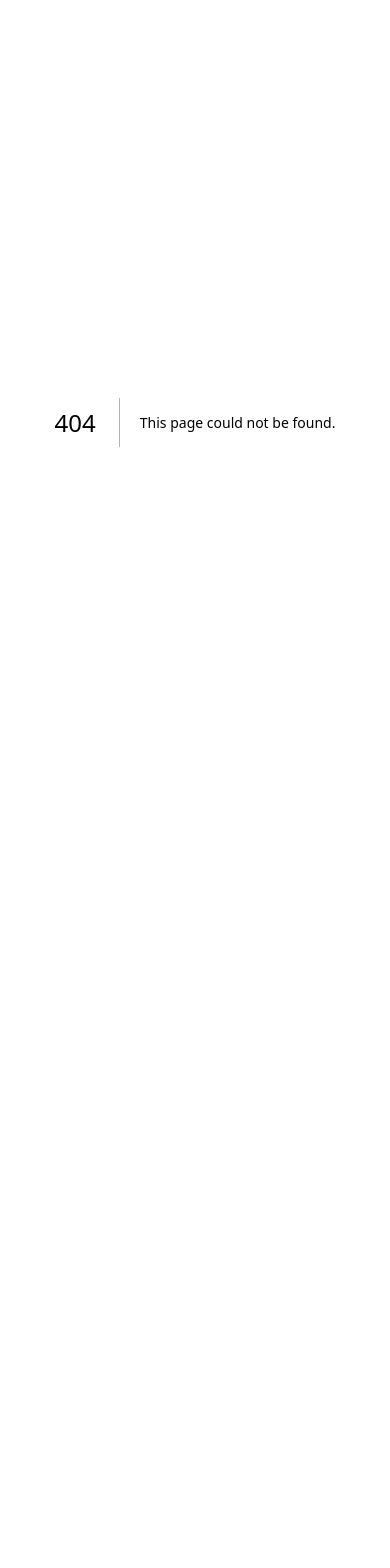
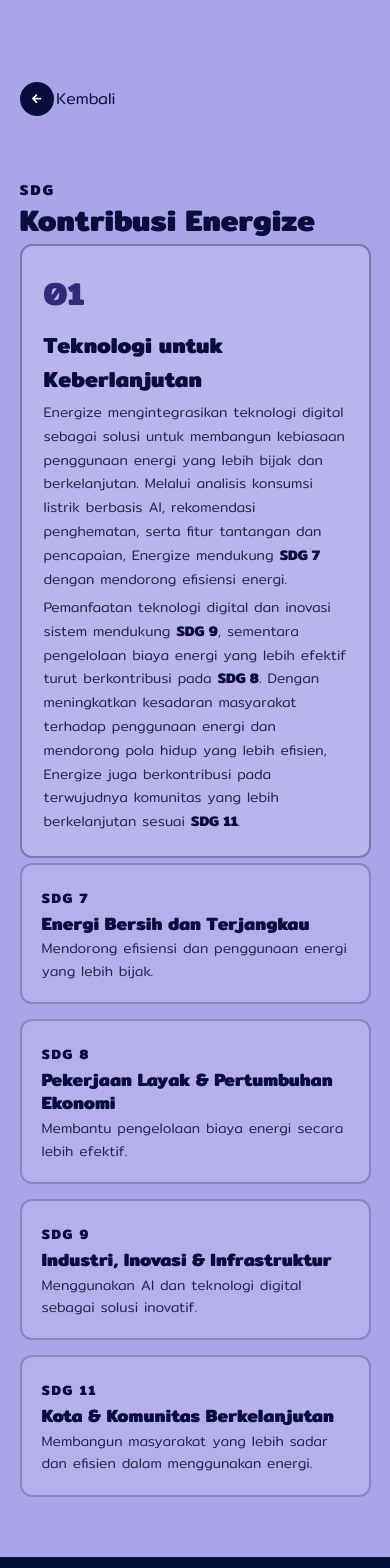
Before and after one commit to vixxic/Energize-itechnocup, a Next.js app: page /Tentang in a window 390 px wide. Before the commit this address had no page. Shown: the top 1568 px of the page. Before the commit the page ends 844 px from the top, so only its background shows below. Built offline with nearby package versions, Linux system fonts and the light colour scheme; what @ant-design/nextjs-registry would draw is missing.

Commit message:
add sdg page

```diff
--- /dev/null
+++ b/app/Tentang/Tentang.css
@@ -0,0 +1,208 @@
+.tentang-page {
+  padding: 5vw 8vw 6vw;
+  background-color: #aaa5e8;
+  color: #080d3d;
+}
+
+.back-btn-con {
+  display: flex;
+  align-items: center;
+  gap: 0.7vw;
+  margin-bottom: 4vw;
+}
+
+.back-btn-con button {
+  width: 2.2vw;
+  height: 2.2vw;
+  min-width: 32px;
+  min-height: 32px;
+  display: flex;
+  align-items: center;
+  justify-content: center;
+  border: none;
+  border-radius: 50%;
+  background-color: #080d3d;
+  color: white;
+  cursor: pointer;
+}
+
+.back-btn-con span {
+  font-size: 1rem;
+  font-weight: 600;
+}
+
+.sdg-content {
+  max-width: 1100px;
+  margin: 0 auto;
+}
+
+.sdg-heading {
+  margin-bottom: 2vw;
+}
+
+.sdg-heading span {
+  font-size: 0.9rem;
+  font-weight: 700;
+  letter-spacing: 0.15em;
+  color: #080d3d;
+}
+
+.sdg-heading h2 {
+  margin: 0.4vw 0 0;
+  font-size: clamp(30px, 3vw, 48px);
+  line-height: 1.1;
+  color: #080d3d;
+}
+
+.sdg-card {
+  display: grid;
+  grid-template-columns: 80px 1fr;
+  gap: 2vw;
+  padding: 2.5vw;
+  border: 2px solid rgba(8, 13, 61, 0.35);
+  border-radius: 12px;
+  background-color: rgba(255, 255, 255, 0.18);
+}
+
+.sdg-card-number {
+  font-size: 2.5rem;
+  font-weight: 700;
+  color: #312a77;
+}
+
+.sdg-card-content h3 {
+  margin: 0 0 1.2vw;
+  font-size: clamp(22px, 2vw, 30px);
+  color: #080d3d;
+}
+
+.sdg-card-content p {
+  margin: 0 0 1.2vw;
+  max-width: 850px;
+  font-size: clamp(15px, 1.1vw, 18px);
+  line-height: 1.8;
+  color: #24234d;
+}
+
+.sdg-card-content p:last-child {
+  margin-bottom: 0;
+}
+
+.sdg-card-content strong {
+  color: #080d3d;
+}
+
+.sdg-list {
+  display: grid;
+  grid-template-columns: repeat(2, 1fr);
+  gap: 1.2vw;
+  margin-top: 1.2vw;
+}
+
+.sdg-item {
+  padding: 1.8vw;
+  border: 2px solid rgba(8, 13, 61, 0.25);
+  border-radius: 12px;
+  background-color: rgba(255, 255, 255, 0.13);
+  transition: 0.25s ease;
+}
+
+.sdg-item:hover {
+  transform: translateY(-3px);
+  background-color: rgba(255, 255, 255, 0.25);
+}
+
+.sdg-item span {
+  font-size: 0.85rem;
+  font-weight: 700;
+  letter-spacing: 0.12em;
+  color: #080d3d;
+}
+
+.sdg-item h3 {
+  margin: 0.5vw 0 0.6vw;
+  font-size: clamp(18px, 1.4vw, 23px);
+  line-height: 1.3;
+  color: #080d3d;
+}
+
+.sdg-item p {
+  margin: 0;
+  font-size: clamp(14px, 1vw, 16px);
+  line-height: 1.6;
+  color: #24234d;
+}
+
+@media (max-width: 768px) {
+  .tentang-page {
+    padding: 80px 6vw 70px;
+  }
+
+  .back-btn-con {
+    margin-bottom: 50px;
+  }
+
+  .back-btn-con button {
+    width: 34px;
+    height: 34px;
+  }
+
+  .sdg-hero {
+    padding-bottom: 70px;
+  }
+
+  .sdg-hero h1 {
+    font-size: clamp(38px, 8vw, 56px);
+  }
+
+  .sdg-card {
+    grid-template-columns: 1fr;
+    gap: 10px;
+    padding: 30px;
+  }
+
+  .sdg-card-number {
+    font-size: 32px;
+  }
+
+  .sdg-list {
+    grid-template-columns: 1fr;
+    gap: 15px;
+  }
+
+  .sdg-item {
+    padding: 25px;
+  }
+}
+
+@media (max-width: 480px) {
+  .tentang-page {
+    padding: 70px 5vw 60px;
+  }
+
+  .sdg-hero h1 {
+    font-size: 38px;
+  }
+
+  .sdg-hero p {
+    font-size: 15px;
+    line-height: 1.65;
+  }
+
+  .sdg-card {
+    padding: 22px;
+  }
+
+  .sdg-card-content h3 {
+    font-size: 22px;
+  }
+
+  .sdg-card-content p {
+    font-size: 14px;
+    line-height: 1.7;
+  }
+
+  .sdg-item {
+    padding: 20px;
+  }
+}
--- /dev/null
+++ b/app/Tentang/page.jsx
@@ -0,0 +1,92 @@
+import "./Tentang.css";
+
+import Link from "next/link";
+
+import Footer from "../components/Footer/Footer";
+import { IoMdArrowRoundBack } from "react-icons/io";
+
+function Page() {
+  return (
+    <>
+      <div className="tentang-page ">
+        <div className="back-btn-con">
+          <Link href="/">
+            <button>
+              <IoMdArrowRoundBack />
+            </button>
+          </Link>
+          <p>Kembali</p>
+        </div>
+
+        <section className="sdg-content">
+          <div className="sdg-heading">
+            <span>SDG</span>
+            <h2>Kontribusi Energize</h2>
+          </div>
+
+          <div className="sdg-card">
+            <div className="sdg-card-number">01</div>
+
+            <div className="sdg-card-content">
+              <h3>Teknologi untuk Keberlanjutan</h3>
+
+              <p>
+                Energize mengintegrasikan teknologi digital sebagai solusi untuk
+                membangun kebiasaan penggunaan energi yang lebih bijak dan
+                berkelanjutan. Melalui analisis konsumsi listrik berbasis AI,
+                rekomendasi penghematan, serta fitur tantangan dan pencapaian,
+                Energize mendukung <strong>SDG 7</strong> dengan mendorong
+                efisiensi energi.
+              </p>
+
+              <p>
+                Pemanfaatan teknologi digital dan inovasi sistem mendukung{" "}
+                <strong>SDG 9</strong>, sementara pengelolaan biaya energi yang
+                lebih efektif turut berkontribusi pada <strong>SDG 8</strong>.
+                Dengan meningkatkan kesadaran masyarakat terhadap penggunaan
+                energi dan mendorong pola hidup yang lebih efisien, Energize
+                juga berkontribusi pada terwujudnya komunitas yang lebih
+                berkelanjutan sesuai <strong>SDG 11</strong>.
+              </p>
+            </div>
+          </div>
+
+          <div className="sdg-list">
+            <div className="sdg-item">
+              <span>SDG 7</span>
+              <h3>Energi Bersih dan Terjangkau</h3>
+              <p>Mendorong efisiensi dan penggunaan energi yang lebih bijak.</p>
+            </div>
+
+            <div className="sdg-item">
+              <span>SDG 8</span>
+              <h3>Pekerjaan Layak & Pertumbuhan Ekonomi</h3>
+              <p>Membantu pengelolaan biaya energi secara lebih efektif.</p>
+            </div>
+
+            <div className="sdg-item">
+              <span>SDG 9</span>
+              <h3>Industri, Inovasi & Infrastruktur</h3>
+              <p>
+                Menggunakan AI dan teknologi digital sebagai solusi inovatif.
+              </p>
+            </div>
+
+            <div className="sdg-item">
+              <span>SDG 11</span>
+              <h3>Kota & Komunitas Berkelanjutan</h3>
+              <p>
+                Membangun masyarakat yang lebih sadar dan efisien dalam
+                menggunakan energi.
+              </p>
+            </div>
+          </div>
+        </section>
+      </div>
+
+      <Footer />
+    </>
+  );
+}
+
+export default Page;
--- a/app/components/Footer/Footer.jsx
+++ b/app/components/Footer/Footer.jsx
@@ -31,14 +31,11 @@
           <Link href="/dashboard">Mulai Analisis</Link>
           <a href="#">Dashboard</a>
           <a href="#">Riwayat</a>
-          <a href="#">Penggunaan</a>
         </div>
 
         <div className="footer-column">
           <h3>Tentang</h3>
-          <a href="#">Tentang Kami</a>
-          <a href="#">SDGs</a>
-          <a href="#">Kontak</a>
+          <Link href="/Tentang">SDGs</Link>
         </div>
       </div>
 
```
